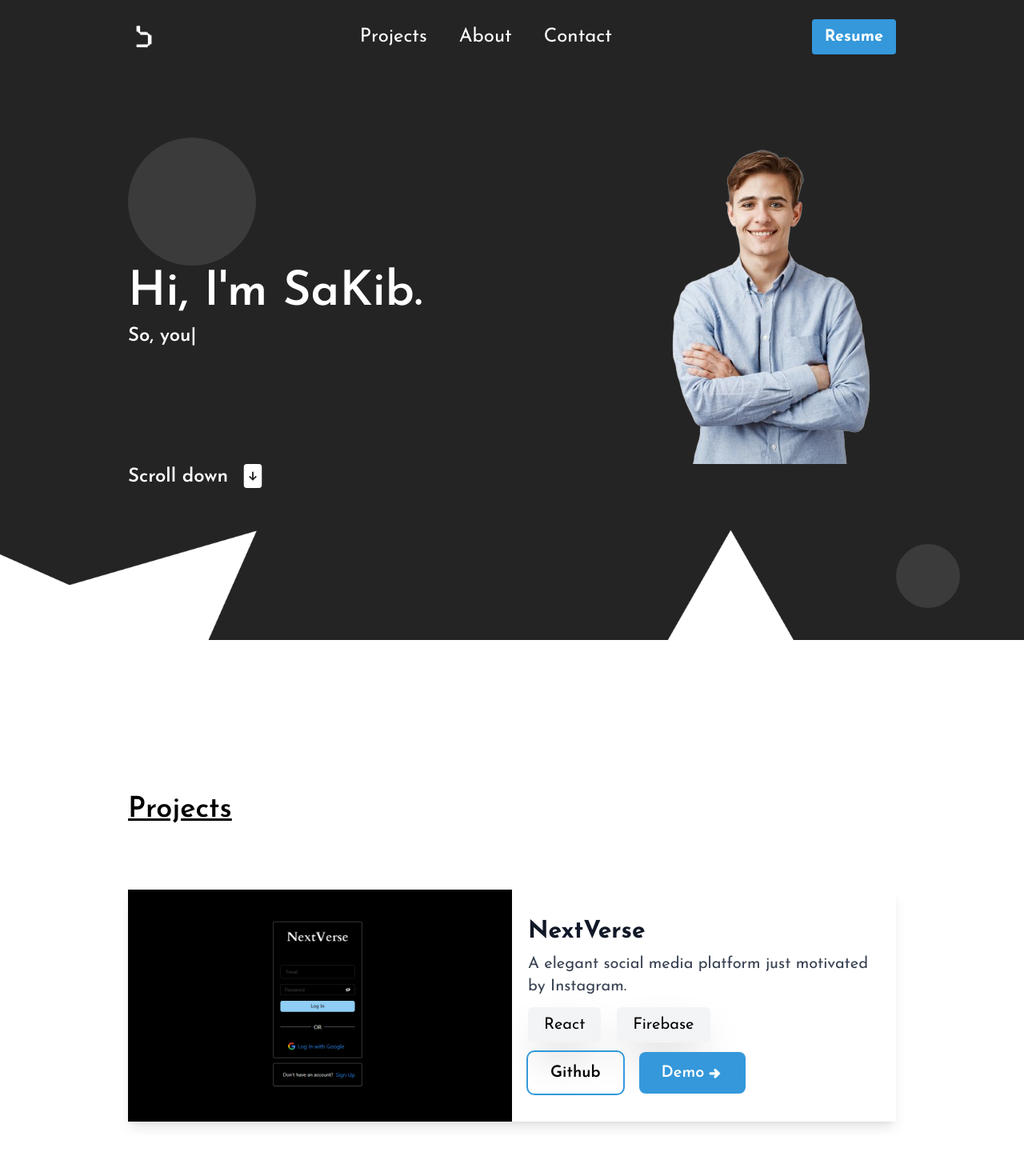
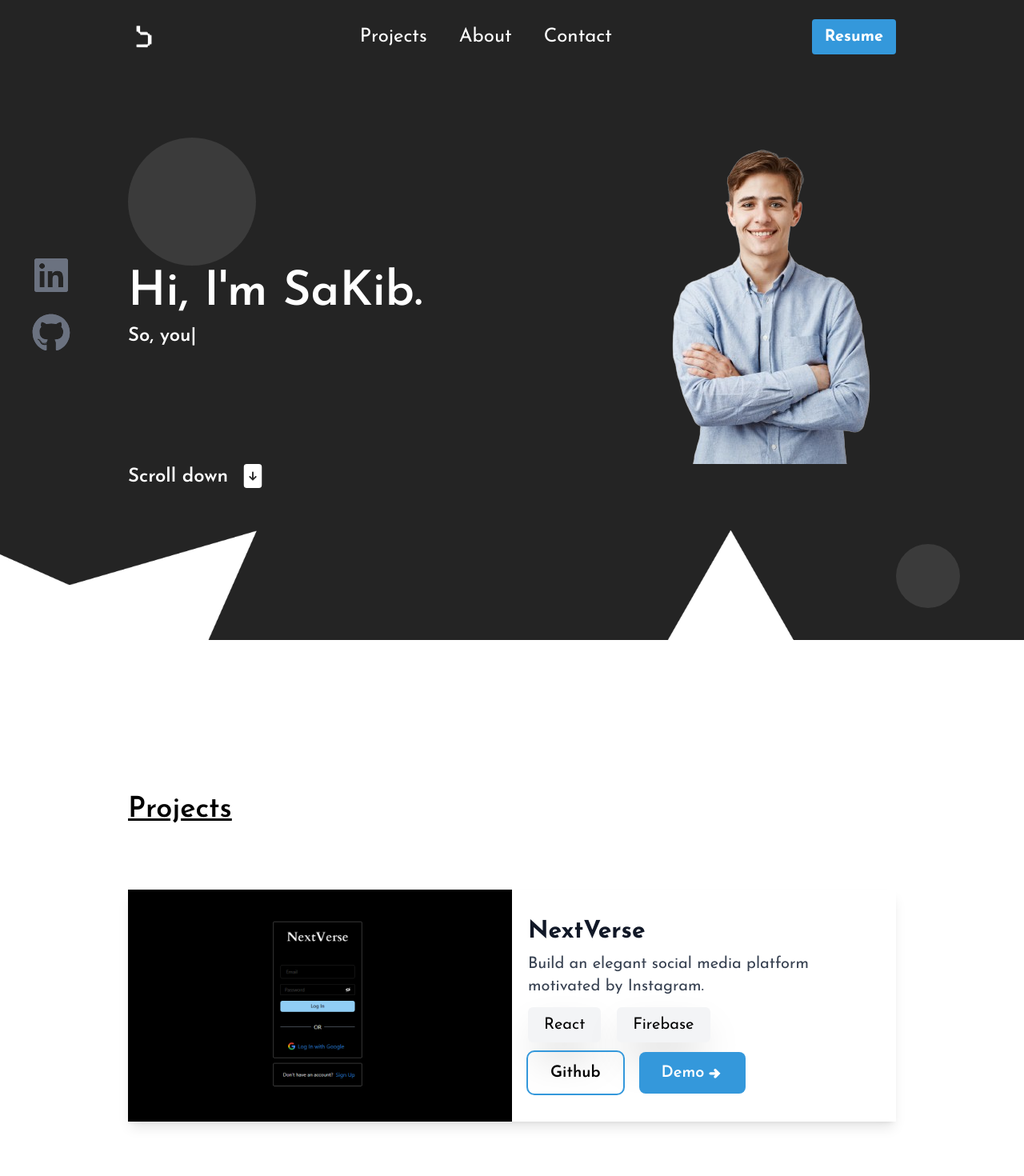
Before and after one commit to isakibul/dev-portfolio, a React (Vite) app: page / in a window 1280 px wide. Shown: the top 1470 px of the page at 80% size. Built offline with nearby package versions, Linux system fonts and the light colour scheme.

Commit message:
issuse solve

```diff
--- a/src/components/Contact/Contact.jsx
+++ b/src/components/Contact/Contact.jsx
@@ -1,4 +1,5 @@
 import { MdCopyAll } from "react-icons/md";
+import SocialIcon from "../SocialIcon/SocialIcon";
 
 const Contact = () => {
 
@@ -17,7 +18,7 @@ const Contact = () => {
                 Get In Touch
             </p>
             <div
-                className="mt-10 md:mt-20 flex flex-col md:flex-row md:justify-between md:px-40 md:py-20 gap-4 text-center p-5 shadow-2xl"
+                className="mt-10 md:mt-20 flex flex-col md:flex-row md:justify-between md:px-32 md:py-20 gap-4 text-center p-5 shadow-2xl"
             >
                 <div
                     className="flex flex-col items-center gap-4 md:flex-row"
@@ -41,6 +42,7 @@ const Contact = () => {
                     Send Email
                 </a>
             </div>
+            <SocialIcon />
         </div>
     )
 }
--- a/src/components/Hero/Hero.jsx
+++ b/src/components/Hero/Hero.jsx
@@ -60,7 +60,7 @@ const Hero = () => {
                                 1000,
                                 "Seriously, my projects are elegant...",
                                 1000,
-                                "go & check them out!",
+                                "Go & check them out!",
                                 1000,
                                 "You're uh...",
                                 1000,
--- a/src/components/Home/Home.jsx
+++ b/src/components/Home/Home.jsx
@@ -7,6 +7,9 @@ import Hero from "../Hero/Hero";
 import Projects from "../Projects/Projects";
 import About from '../About/About';
 import Contact from '../Contact/Contact';
+import SocialIcon from '../SocialIcon/SocialIcon';
+
+import { IoIosArrowUp } from "react-icons/io";
 
 const Home = () => {
     const headerBackgroundStyle = {
@@ -17,20 +20,32 @@ const Home = () => {
     };
 
     const bottomBackgroundStyle = {
+        ...headerBackgroundStyle,
         backgroundImage: `url(${bottomBackground})`,
-        backgroundSize: 'cover',
-        backgroundRepeat: 'no-repeat',
-        backgroundPosition: 'center',
     };
 
     return (
         <div>
             {/* scroll top */}
-            <ScrollToTop smooth color="#ffffff" className='flex justify-center items-center bg-[#3498db]' />
+            <ScrollToTop
+                smooth
+                style={{
+                    backgroundColor: '#3498db',
+                    color: '#fff',
+                    display: 'flex',
+                    justifyContent: 'center',
+                    alignContent: 'center',
+                    fontSize: '24px',
+                    borderRadius: '50%',
+                    padding: '5px',
+                }}
+                component={<IoIosArrowUp />}
+            />
 
             <div style={headerBackgroundStyle} className='h-screen'>
                 <Navbar />
                 <Hero />
+                <SocialIcon />
             </div>
             <Projects />
             <About />
--- a/src/components/Projects/ProjectData.js
+++ b/src/components/Projects/ProjectData.js
@@ -4,7 +4,8 @@ const projectData = [
   {
     image: projectImg,
     title: "NextVerse",
-    description: "A elegant social media platform just motivated by Instagram.",
+    description:
+      "Build an elegant social media platform motivated by Instagram.",
     technologies: ["React", "Firebase"],
     github: "https://github.com/isakibul/nextverse",
     demo: "https://nextverse-zeta.vercel.app/",
--- /dev/null
+++ b/src/components/SocialIcon/SocialIcon.jsx
@@ -0,0 +1,25 @@
+import { FaLinkedin } from "react-icons/fa";
+import { FaGithub } from "react-icons/fa";
+
+const SocialIcon = () => {
+    return (
+        <div
+            className="flex justify-center flex-row mt-20 lg:mt-0 lg:flex-col lg:fixed lg:top-80 lg:left-10 gap-6 text-5xl text-gray-500"
+        >
+            <a
+                className="hover:text-gray-700 ease-in duration-300"
+                href="https://www.linkedin.com/in/sakibul-islam-5aa591269/"
+            >
+                <FaLinkedin />
+            </a>
+            <a
+                className="hover:text-gray-700 ease-in duration-300"
+                href="https://github.com/isakibul"
+            >
+                <FaGithub />
+            </a>
+        </div>
+    )
+}
+
+export default SocialIcon;
```
Also changed, not shown: src/components/About/AboutData.js (+12 -12 lines).
